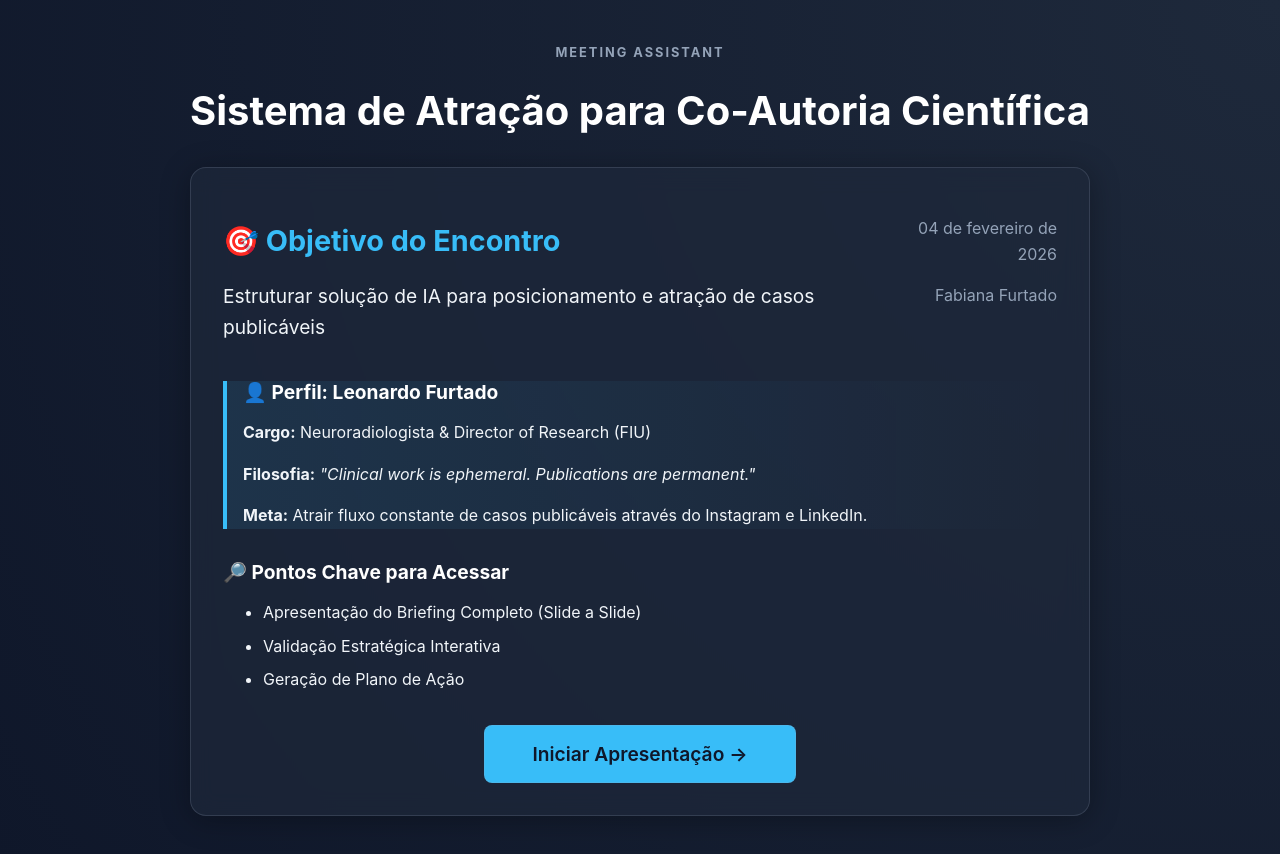
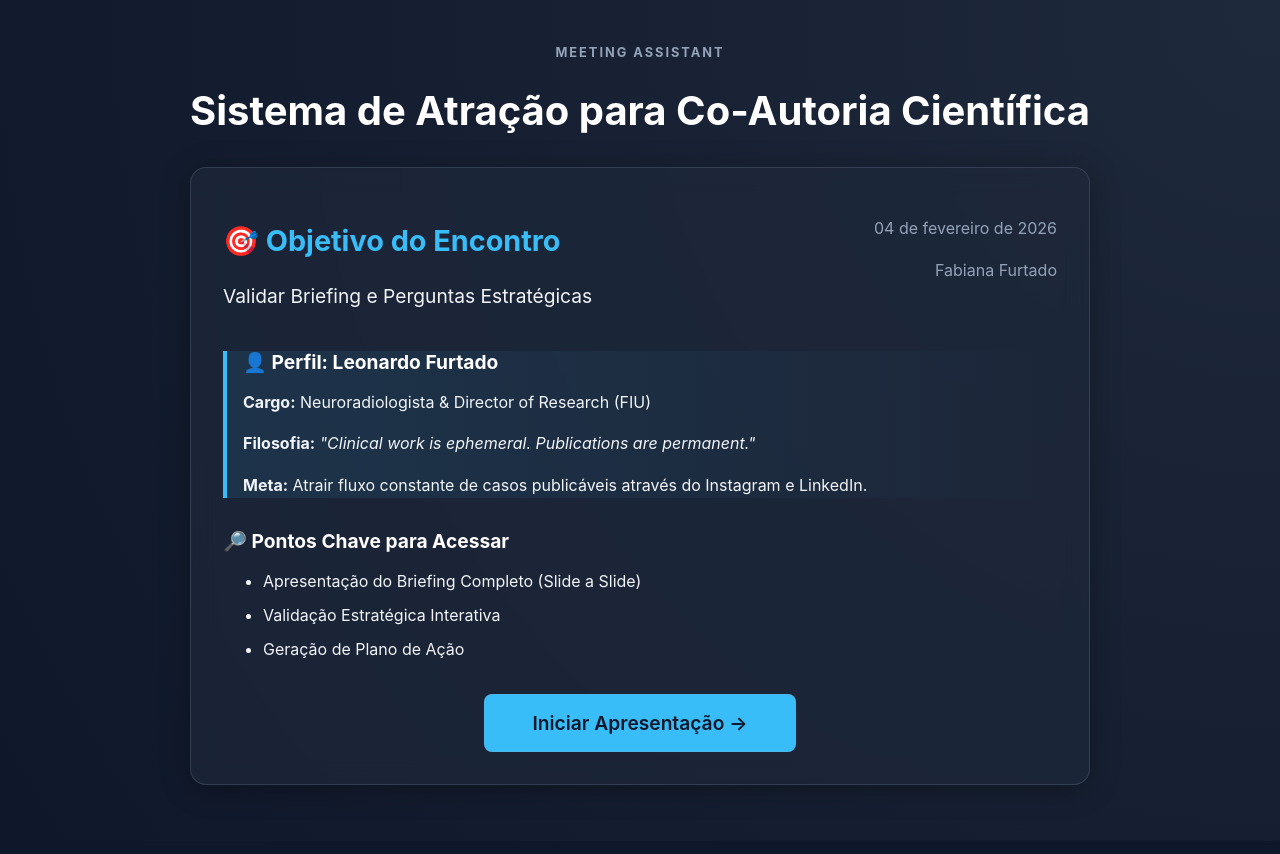
Before and after one commit to fabianafurtadoff/meeting-leo-validation, a React (Vite) app: page / in a window 1280 px wide. Shown: the top 854 px of the page. Built offline with nearby package versions, Linux system fonts and the light colour scheme.

Commit message:
Update objective text

```diff
--- a/src/data.js
+++ b/src/data.js
@@ -3,7 +3,7 @@ export const briefingData = {
   title: "Sistema de Atração para Co-Autoria Científica",
   date: "04 de fevereiro de 2026",
   preparedBy: "Fabiana Furtado",
-  objective: "Estruturar solução de IA para posicionamento e atração de casos publicáveis",
+  objective: "Validar Briefing e Perguntas Estratégicas",
   leonardoProfile: {
     role: "Neuroradiologista & Director of Research (FIU)",
     philosophy: "Clinical work is ephemeral. Publications are permanent.",
```
